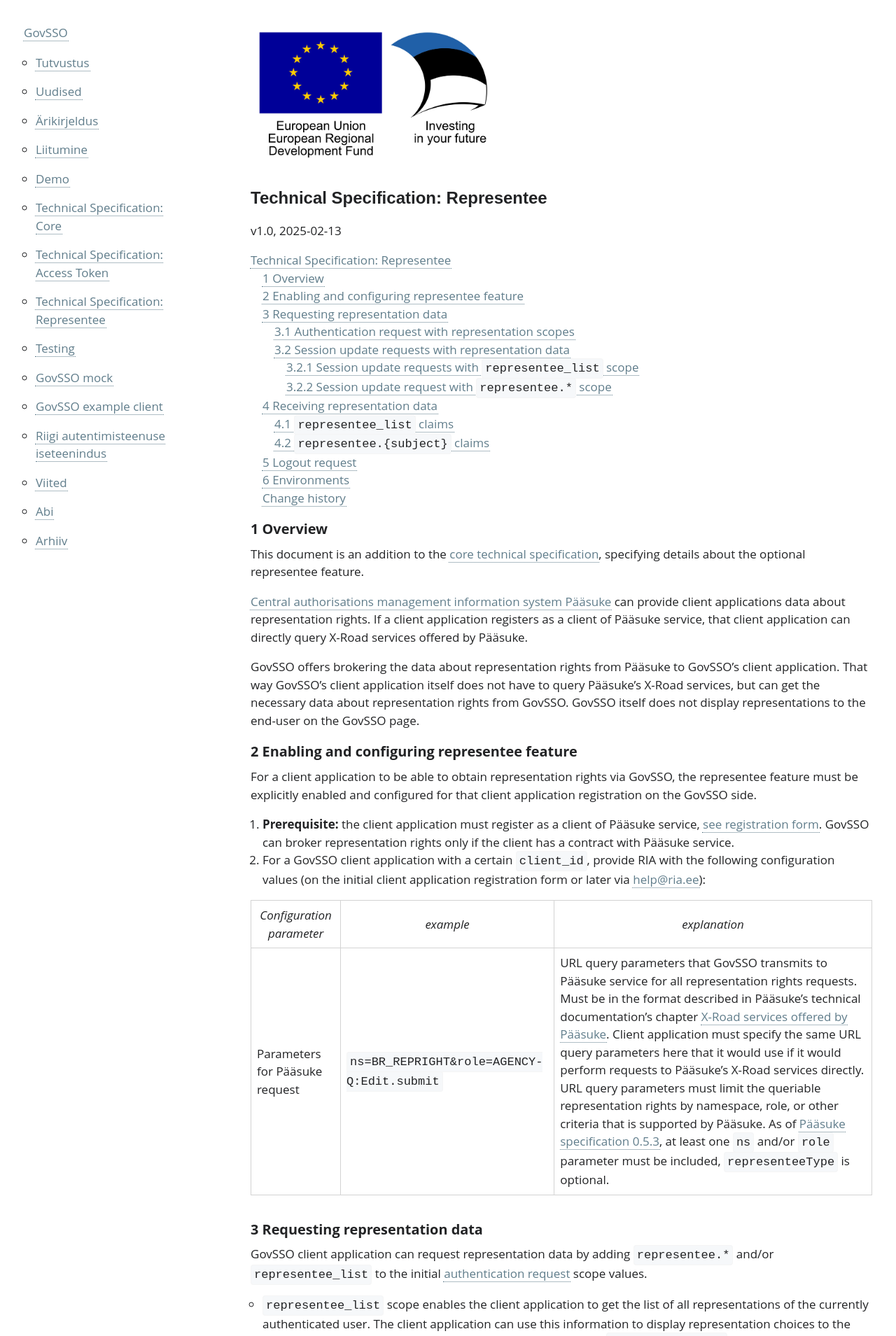
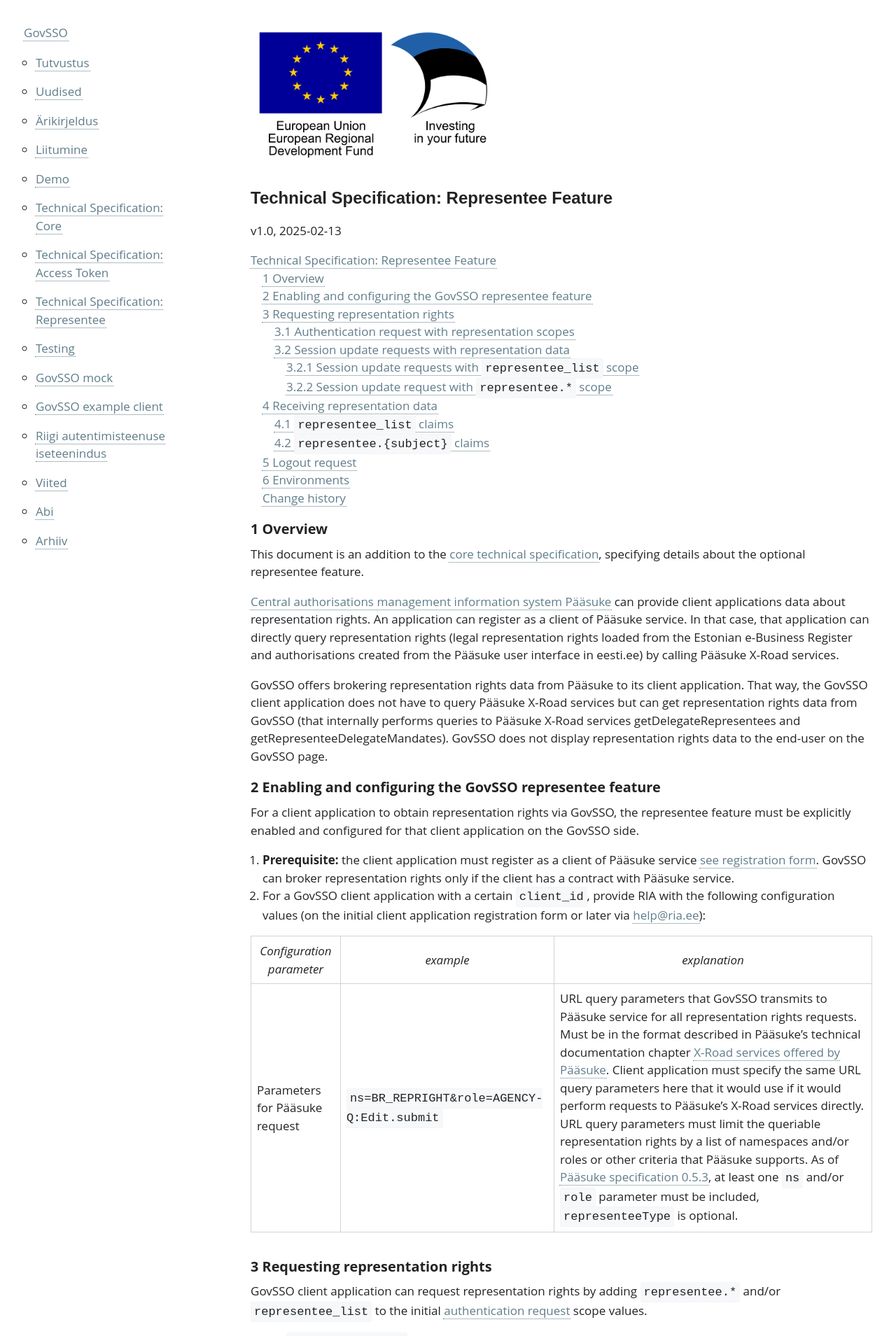
Before and after one commit to e-gov/GOVSSO, a Jekyll site: the page built from Representee.md, in a window 1280 px wide. Shown: the top 1909 px of the page at 70% size. Built offline with Jekyll 4.4.1, drawn with Linux system fonts in a browser that asks for light colours; some of the changed text lies outside the part shown.

Commit message:
AUT-2127 Clarify representee documentation
* Update Representee.md

Adjustments in wording to make it easier to understand.

* Update Representee.md

Replace 'representee' with 'representation' where possible and introduce the new term 'representee' once it is not possible to avoid using it

* Update Representee.md

Add details about which Pääsuke services GovSSO calls. Pääsuke Oraakliliides now has a third service that GovSSO doesn't call and probably over time there will be more services added to Pääsuke Oraakliliides

* Update Representee.md

Make it more clear who is representee. Fix error where in an example one natural person had given a role from BR_REPRIGHT namespace to another natural person (this is not posssible).

`````diff
--- a/Representee.md
+++ b/Representee.md
@@ -4,7 +4,7 @@ permalink: Representee
 
 <img src='img/eu_regional_development_fund_horizontal.jpg' width="350" height="200" alt="European Union European Regional Development Fund"/>
 
-# Technical Specification: Representee
+# Technical Specification: Representee Feature
 
 {: .no_toc}
 v1.0, 2025-02-13
@@ -16,32 +16,32 @@ v1.0, 2025-02-13
 
 This document is an addition to the [core technical specification](TechnicalSpecification), specifying details about the optional representee feature.
 
-[Central authorisations management information system Pääsuke](https://www.ria.ee/en/state-information-system/central-platforms-provision-public-services/authorisations-management) can provide client applications data about representation rights. If a client application registers as a client of Pääsuke service, that client application can directly query X-Road services offered by Pääsuke.
+[Central authorisations management information system Pääsuke](https://www.ria.ee/en/state-information-system/central-platforms-provision-public-services/authorisations-management) can provide client applications data about representation rights. An application can register as a client of Pääsuke service. In that case, that application can directly query representation rights (legal representation rights loaded from the Estonian e-Business Register and authorisations created from the Pääsuke user interface in eesti.ee) by calling Pääsuke X-Road services.
 
-GovSSO offers brokering the data about representation rights from Pääsuke to GovSSO's client application. That way GovSSO's client application itself does not have to query Pääsuke's X-Road services, but can get the necessary data about representation rights from GovSSO. GovSSO itself does not display representations to the end-user on the GovSSO page.
+GovSSO offers brokering representation rights data from Pääsuke to its client application. That way, the GovSSO client application does not have to query Pääsuke X-Road services but can get representation rights data from GovSSO (that internally performs queries to Pääsuke X-Road services getDelegateRepresentees and getRepresenteeDelegateMandates). GovSSO does not display representation rights data to the end-user on the GovSSO page.
 
-## 2 Enabling and configuring representee feature
+## 2 Enabling and configuring the GovSSO representee feature
 
-For a client application to be able to obtain representation rights via GovSSO, the representee feature must be explicitly enabled and configured for that client application registration on the GovSSO side.
+For a client application to obtain representation rights via GovSSO, the representee feature must be explicitly enabled and configured for that client application on the GovSSO side.
 
-1. **Prerequisite:** the client application must register as a client of Pääsuke service, [see registration form](https://www.ria.ee/riigi-infosusteem/kesksed-platvormid-avalike-e-teenuste-pakkumiseks/paasuke#liitumine). GovSSO can broker representation rights only if the client has a contract with Pääsuke service.
+1. **Prerequisite:** the client application must register as a client of Pääsuke service [see registration form](https://www.ria.ee/riigi-infosusteem/kesksed-platvormid-avalike-e-teenuste-pakkumiseks/paasuke#liitumine). GovSSO can broker representation rights only if the client has a contract with Pääsuke service.
 2. For a GovSSO client application with a certain `client_id`, provide RIA with the following configuration values (on the initial client application registration form or later via [help@ria.ee](help@ria.ee)):
 
 | Configuration parameter | example | explanation |
 |-------------------------|---------|-------------|
-| Parameters for Pääsuke request | `ns=BR_REPRIGHT&role=AGENCY-Q:Edit.submit` | URL query parameters that GovSSO transmits to Pääsuke service for all representation rights requests. Must be in the format described in Pääsuke's technical documentation's chapter [X-Road services offered by Pääsuke](https://github.com/e-gov/PH?tab=readme-ov-file#x-road-services-offered-by-p%C3%A4%C3%A4suke). Client application must specify the same URL query parameters here that it would use if it would perform requests to Pääsuke's X-Road services directly. URL query parameters must limit the queriable representation rights by namespace, role, or other criteria that is supported by Pääsuke. As of [Pääsuke specification 0.5.3](https://github.com/e-gov/PH/blob/main/spec/x-road_services_provided_by_paasuke.v0.5.3.pdf), at least one `ns` and/or `role` parameter must be included, `representeeType` is optional. |
+| Parameters for Pääsuke request | `ns=BR_REPRIGHT&role=AGENCY-Q:Edit.submit` | URL query parameters that GovSSO transmits to Pääsuke service for all representation rights requests. Must be in the format described in Pääsuke's technical documentation chapter [X-Road services offered by Pääsuke](https://github.com/e-gov/PH?tab=readme-ov-file#x-road-services-offered-by-p%C3%A4%C3%A4suke). Client application must specify the same URL query parameters here that it would use if it would perform requests to Pääsuke's X-Road services directly. URL query parameters must limit the queriable representation rights by a list of namespaces and/or roles or other criteria that Pääsuke supports. As of [Pääsuke specification 0.5.3](https://github.com/e-gov/PH/blob/main/spec/x-road_services_provided_by_paasuke.v0.5.3.pdf), at least one `ns` and/or `role` parameter must be included, `representeeType` is optional. |
 
-## 3 Requesting representation data
+## 3 Requesting representation rights
 
-GovSSO client application can request representation data by adding `representee.*` and/or `representee_list` to the initial [authentication request](TechnicalSpecification#61-authentication-request) scope values.
+GovSSO client application can request representation rights by adding `representee.*` and/or `representee_list` to the initial [authentication request](TechnicalSpecification#61-authentication-request) scope values.
 
-- `representee_list` scope enables the client application to get the list of all representations of the currently authenticated user. The client application can use this information to display representation choices to the end-user on the client application page. GovSSO does not use `representee_list` itself to display any additional information to the end-user on the GovSSO page.
-- `representee.*` scope enables the client application to request specific representation of the authenticated user after initial authentication. Details of a specific representation can only be requested with [session update requests](TechnicalSpecification#63-session-update-request).
-- `representee.{subject}` scope enables client applications to get detailed representation data of a person from the `representee_list` with [session update requests](TechnicalSpecification#63-session-update-request).
+- The `representee_list` scope enables the client application for the currently authenticated user to get the list representations (the list of all representees (persons the authenticated user is allowed to represent) together with the role codes of the authorisations). The client application can use this information to display representation choices to the end-user on the client application page. GovSSO does not use `representee_list` to display additional information to the end-user on the GovSSO page.
+The `representee.*` scope enables the client application to request a specific representation (the list of representation rights granted by a particular person to the authenticated user) after initial authentication. The client application can request details of a specific representation with [session update requests](TechnicalSpecification#63-session-update-request).
+- The `representee.{subject}` scope enables client applications to get detailed representation data of a person from the `representee_list` with [session update requests](TechnicalSpecification#63-session-update-request).
 
 ### 3.1 Authentication request with representation scopes
 
-Client application cannot request representation information later during the user's session if representation scopes were not requested in the initial authentication request.
+A client application cannot request representation information later during the user's session if it didn't request representation scopes in the initial authentication request.
 
 ***Example authentication request with representation scopes***
 ````
@@ -81,11 +82,11 @@ scope=openid%20representee_list
 
 #### 3.2.2 Session update request with `representee.*` scope
 
-To get detailed representation information for a specific person, `representee.{subject}` scope needs to be added to session update request.
+The client application must add `representee.{subject}` scope to the session update request to get detailed representation information for a specific representee.
 
 The `{subject}` value must be the ID code of a natural person or the registry code of a legal person, prefixed by the country code of the person's origin.
 
-The client application can only request detailed representation info about persons listed in the `representee_list`. Only one representee can be requested at once.
+The client application can only request detailed representation information about representees listed in the `representee_list`. Only information about one representee can be requested at once.
 
 ***Example GovSSO session update request with `representee.*` scope***
 ````
@@ -106,7 +107,7 @@ All information regarding representation will be provided to the client applicat
 
 If the GovSSO client application has also enabled the optional [Access Token configuration](AccessToken), then `representee.*` scope specific claims will be present in the Access Token as well. Note that Access Token does not hold `representee_list` claims.
 
-`representee` claim is omitted from ID Tokens and Access Tokens if the user is representing themselves.
+The `representee` claim is omitted from ID Tokens and Access Tokens if the authenticated user represents oneself.
 
 ### 4.1 `representee_list` claims
 
@@ -178,7 +179,7 @@ If `representee.{subject}` scope was requested with session update requests, the
     "name": "AS Legal Person",
     "mandates": [
       {
-        "role": "BR_REPRIGHT:MANAGEMENT"
+        "role": "BR_REPRIGHT:ROLE_IN_BOARD"
       },
       {
         "role": "AGENCY-Q:Edit"
@@ -196,7 +197,7 @@ If `representee.{subject}` scope was requested with session update requests, the
 | representee.name | `AS Legal Person` | Legal person's official name. |
 | representee.given_name | `Max` | Natural person's given name. |
 | representee.family_name | `Stonewood` | Natural person's family name. |
-| representee.mandates.role | `"role": "BR_REPRIGHT:MANAGEMENT"` | Roles that have been granted to the currently authenticated user for representing that representee. At least one role exists for each representee. |
+| representee.mandates.role | `"role": "BR_REPRIGHT:ROLE_IN_BOARD"` | Role codes of authorisations and legal representation rights that the currently authenticated user has been granted to represent that representee. For each representee returned by GovSSO, there exists at least one role. |
 
 ## 5 Logout request
 
`````
Also changed, not shown: other parts of Representee.md (+6 -5 lines).
